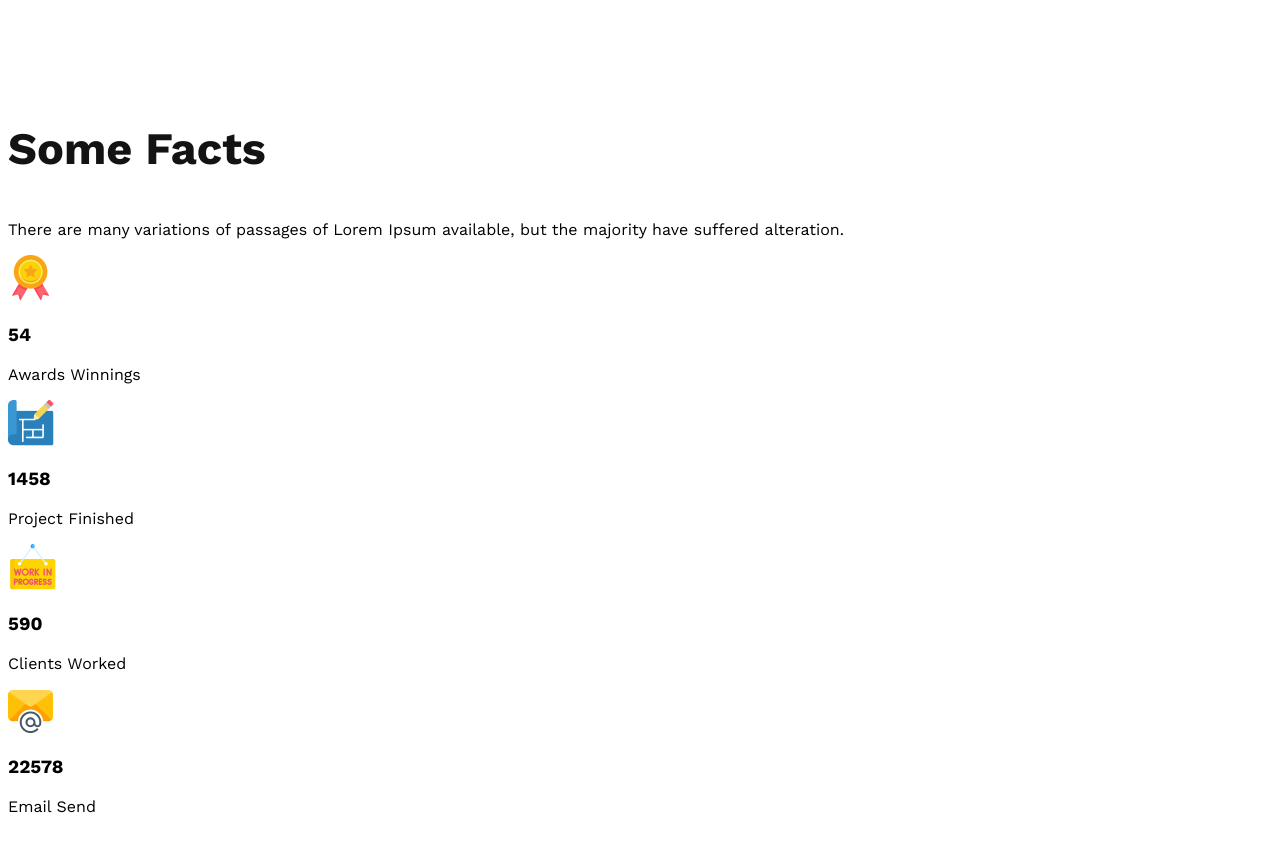
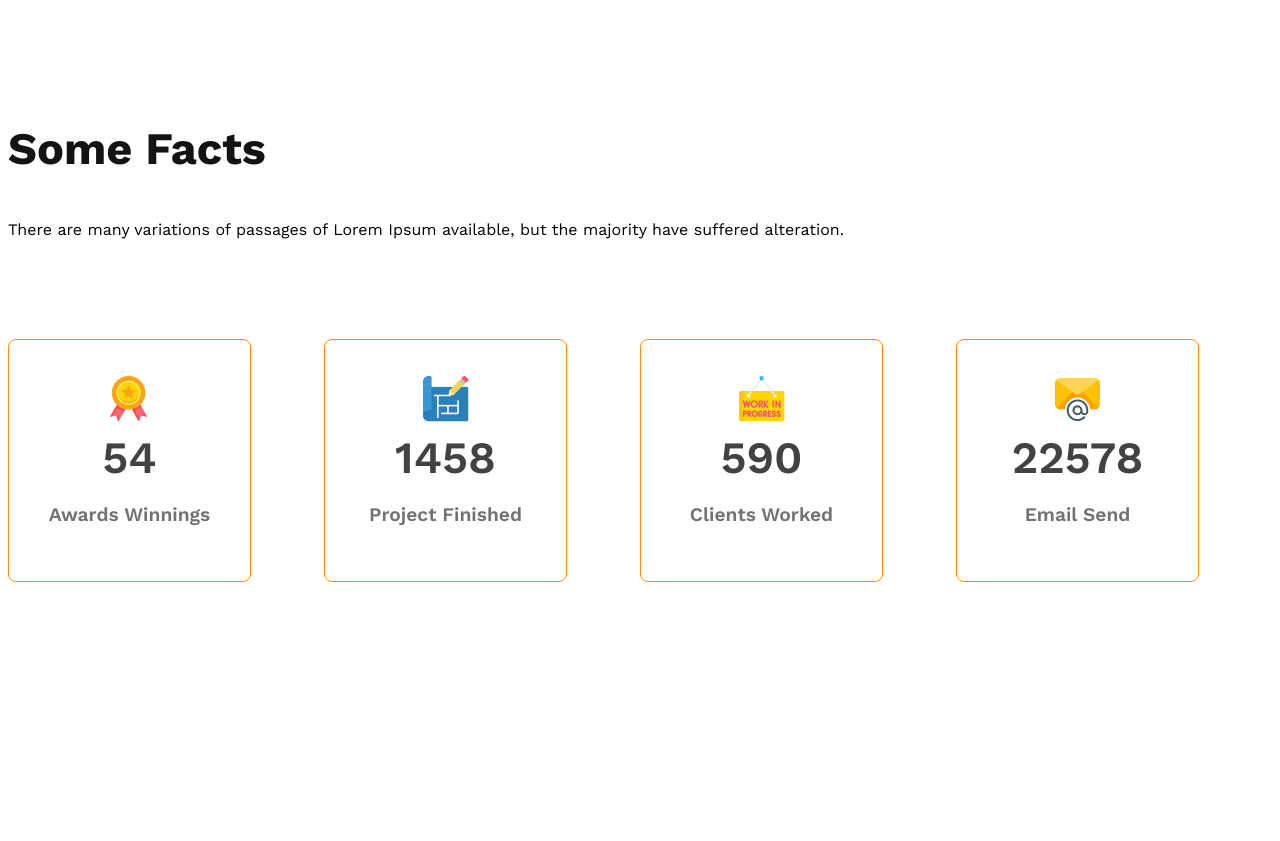
Before and after one commit to Nazmul-SWE/g3-architects-website, a plain HTML site: page index.html in a window 1280 px wide. Shown: the part 2080-2921 px from the top of the page. After the commit the page ends 2670 px from the top, so only its background shows below. Drawn offline with nearby package versions, Linux system fonts and the light colour scheme.

Commit message:
fact part also done

```diff
--- a/index.html
+++ b/index.html
@@ -51,8 +51,11 @@
         <img src="images/team4.png" alt="">
       </div>
       <div class="our-features">
-        <h3 class="feature-title"><span id="quic-list" class="text-lite-gray">Quick list </span><span class="text-primary">of Our </span><span class="features-colur">Features</span></h3>
-        <p class="feature-description text-lite-gray">There are many variations of passages of Lorem Ipsum available, but the majority have suffered alteration in some form, by injected humour, or randomised words which don't look even</p>
+        <h3 class="feature-title"><span id="quic-list" class="text-lite-gray">Quick list </span><span
+            class="text-primary">of Our </span><span class="features-colur">Features</span></h3>
+        <p class="feature-description text-lite-gray">There are many variations of passages of Lorem Ipsum available,
+          but the majority have suffered alteration in some form, by injected humour, or randomised words which don't
+          look even</p>
         <button class="btn-primary">Explore More</button>
       </div>
     </section>
@@ -61,29 +64,33 @@
 
     </section>
     <!-- Some facts -->
-        <section class="some-facts">
+    <section>
       <h3 class="priimary-title">Some Facts</h3>
-          <p class="text-lite-grays">There are many variations of passages of Lorem Ipsum available, but the majority have suffered alteration.</p>
-          <div class="some-facts-cards">
-            <div class="some-facts-card">
-              <img src="images/icons/ribon.png" alt="" class="card-img">
+      <p class="text-lite-grays">There are many variations of passages of Lorem Ipsum available, but the majority have
+        suffered alteration.</p>
+      <div class="facts-container">
+        <div class="fact-card display-flex">
+          <div><img src="images/icons/ribon.png" alt="" class="card-img">
             <h3 class="card-title">54</h3>
             <p class="card-description">Awards Winnings</p>
           </div>
-            <div class="some-facts-card">
+        </div>
+        <div class="fact-card display-flex">
+          <div>
             <img src="images/icons/projects.png" alt="" class="card-img">
           <h3 class="card-title">1458</h3>
           <p class="card-description">Project Finished</p>
           </div>
-            <div class="some-facts-card">
-              <img src="images/icons/customers.png" alt="" class="card-img">
+        </div>
+        <div class="fact-card display-flex">
+          <div><img src="images/icons/customers.png" alt="" class="card-img">
             <h3 class="card-title">590</h3>
-              <p class="card-description">Clients Worked</p>
+            <p class="card-description">Clients Worked</p></div>
         </div>
-            <div class="some-facts-card">
-              <img src="images/icons/email.png" alt="" class="card-img">
+        <div class="fact-card display-flex">
+          <div><img src="images/icons/email.png" alt="" class="card-img">
             <h3 class="card-title">22578</h3>
-              <p class="card-description">Email Send</p>
+            <p class="card-description">Email Send</p></div>
         </div>
       </div>
     </section>
--- a/styles/architects.css
+++ b/styles/architects.css
@@ -124,12 +124,32 @@ main{
 }
 
 /* Some facts related styles */
-.some-facts{
-  max-width: 1440px;
+
+.facts-container{
+  display: grid;
+  grid-template-columns: repeat(4,1fr);
+  margin-top: 100px;
 }
-.some-facts-cards{
-  display: grid;
-  grid-template-rows: repeat(4,1fr);
+.fact-card{
+  border: 1px solid rgba(255, 144, 14, 1);
+  width: 241px;
+  height: 241px;
+  text-align: center;
+  justify-content: center;
+  align-items: center;
+  border-radius: 8px;
+}
+.card-title{
+  font-size: 2.8rem;
+  font-weight: 600;
+  margin-top: 5px;
+  margin-bottom: 10px;
+  color:#424242;
+}
+.card-description{
+  font-size: 1.2rem;
+  font-weight: 600;
+  color:#727272;
 }
 /* Responsive media query */
 @media screen and (max-width:576px) {
```
Lines whose indentation alone changed are shown as unchanged.
